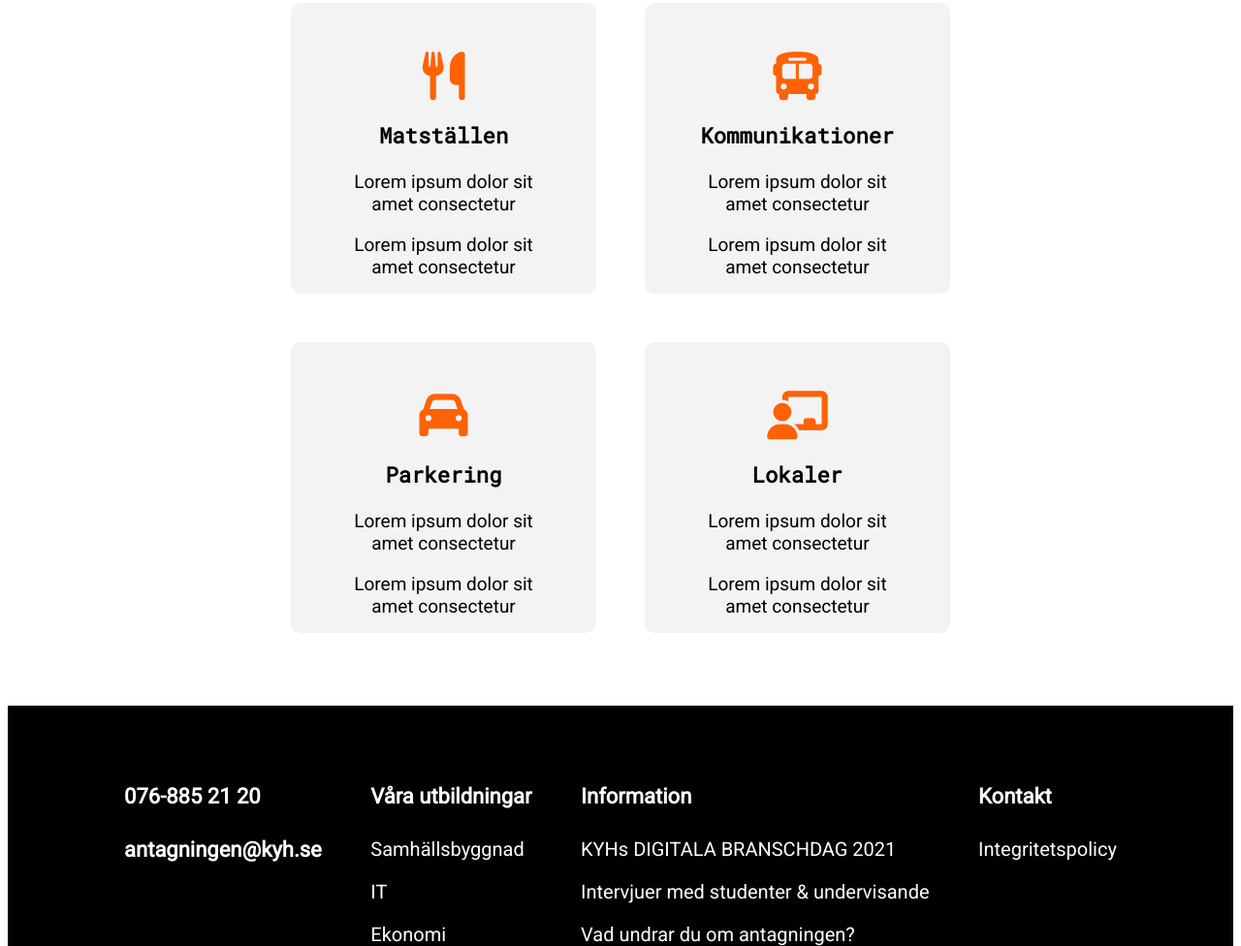
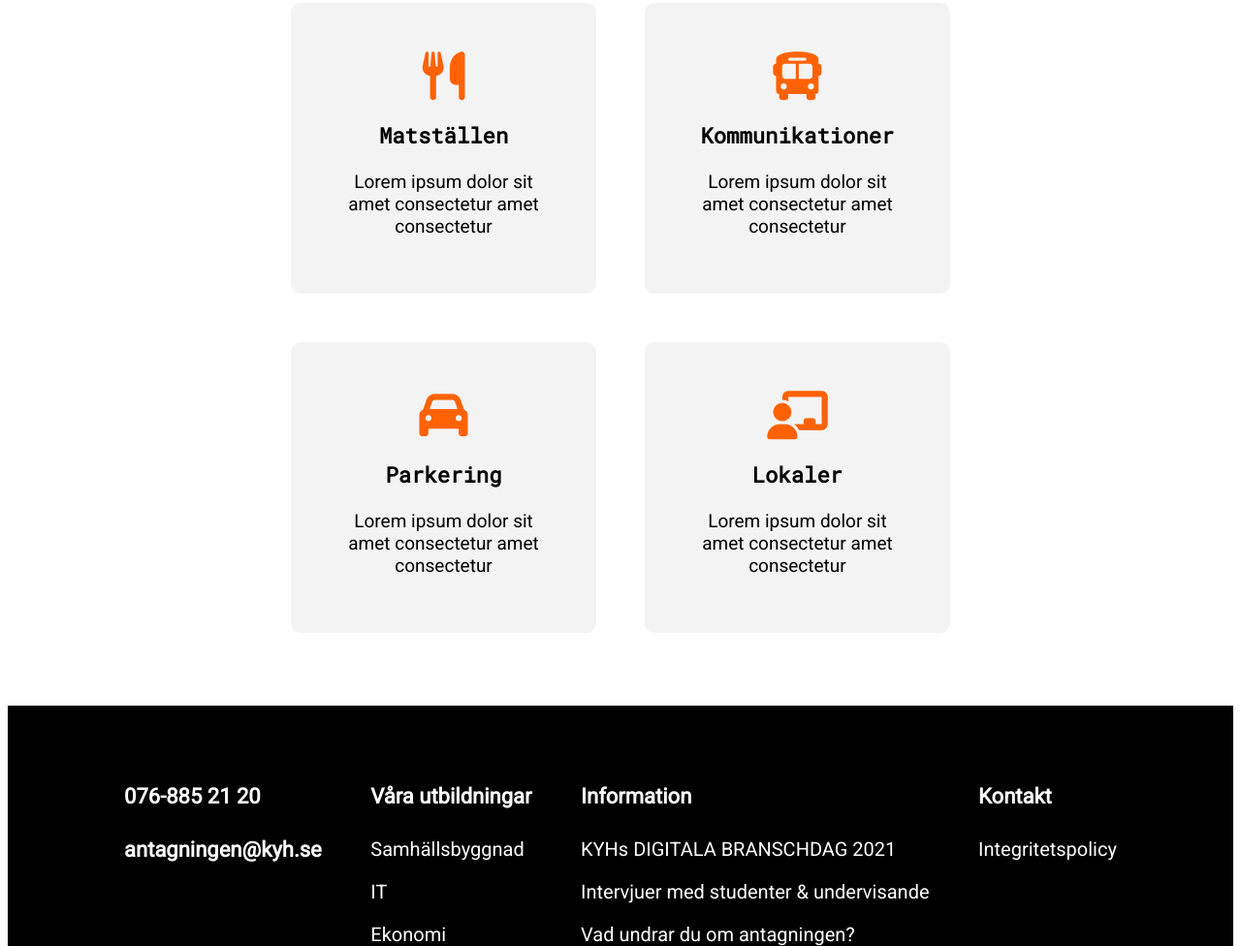
Before and after one commit to DessiC/Onboard, a plain HTML site: page info.html in a window 1280 px wide. Shown: the part 1020-1996 px from the top of the page at 97% size. Drawn offline with Linux system fonts and the light colour scheme.

Commit message:
deleted files

```diff
--- a/info.html
+++ b/info.html
@@ -53,8 +53,8 @@
     <div class='info-box info'>
         <i class="fas fa-utensils icon"></i>
         <h3 class='info-heading'>Matställen</h3>
-        <p>Lorem ipsum dolor sit amet consectetur </p>
-        <p>Lorem ipsum dolor sit amet consectetur </p>
+        <p>Lorem ipsum dolor sit amet consectetur amet consectetur</p>
+
     </div>
 
 <!-- </div>
@@ -62,21 +62,21 @@
     <div class='info-box info'>
         <i class="fas fa-bus icon"></i>
         <h3 class='info-heading'>Kommunikationer</h3>
-        <p>Lorem ipsum dolor sit amet consectetur </p>
-        <p>Lorem ipsum dolor sit amet consectetur </p>
+        <p>Lorem ipsum dolor sit amet consectetur amet consectetur</p>
+
     </div>
 
     <div class='info-box info'>
         <i class="fas fa-car icon"></i>
         <h3 class='info-heading'>Parkering</h3>
-        <p>Lorem ipsum dolor sit amet consectetur </p>
-        <p>Lorem ipsum dolor sit amet consectetur </p>
+        <p>Lorem ipsum dolor sit amet consectetur amet consectetur</p>
+
     </div>
     <div class='info-box info'>
         <i class="fas fa-chalkboard-teacher icon"></i>
         <h3 class='info-heading'>Lokaler</h3>
-        <p>Lorem ipsum dolor sit amet consectetur </p>
-        <p>Lorem ipsum dolor sit amet consectetur </p>
+        <p>Lorem ipsum dolor sit amet consectetur amet consectetur</p>
+
     </div>
 <!-- </div> -->
 </div>
--- a/style.css
+++ b/style.css
@@ -260,7 +260,7 @@ background-color: #f9f9f9;
  .it-box{
     width:40%;
     font-size:19px;
-    border:3px solid rgb(238, 238, 238);
+   /*  border:3px solid rgb(238, 238, 238); */
     background-color:white;
     border-radius:5px;
     height:300px;
@@ -270,6 +270,7 @@ background-color: #f9f9f9;
     justify-content: center;
     align-items: center;
     flex-direction:column;
+    box-shadow: 3px 1px 1px rgb(224, 224, 224);
 }
 .wifi{
     font-size:50px;
```
